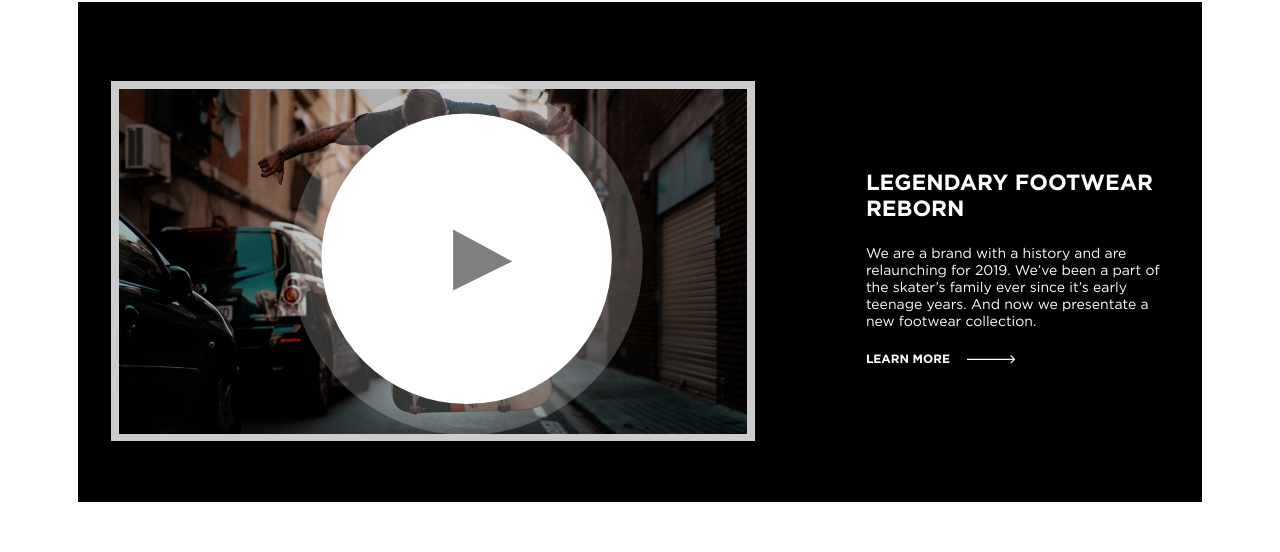
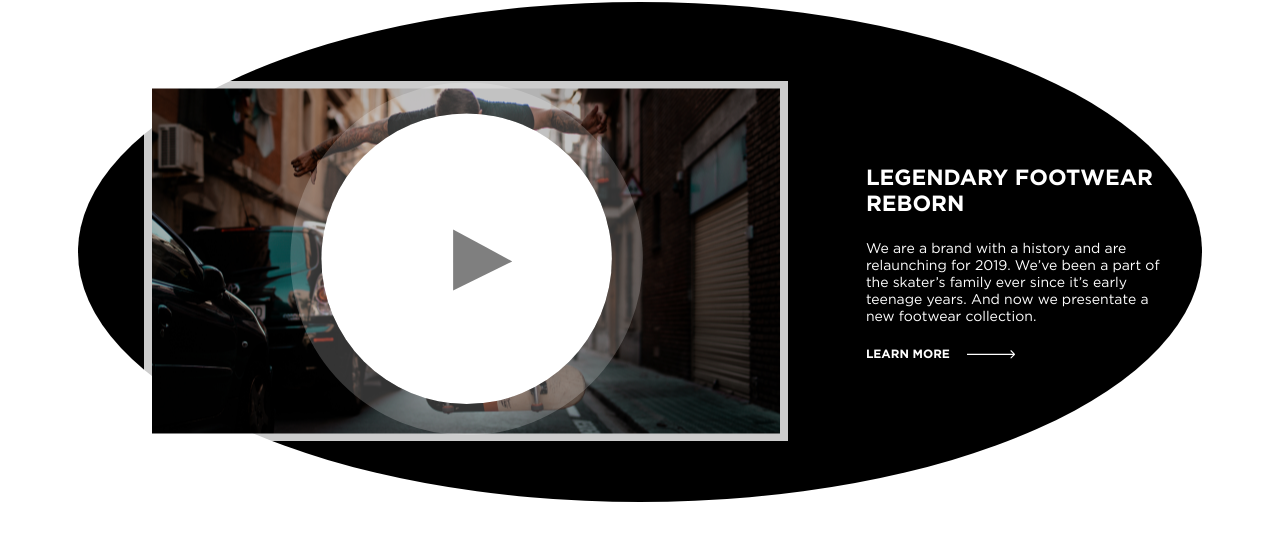
Before and after one commit to WebHeroSchool/axion__denis-sermyagin, a plain HTML site: page index.html in a window 1280 px wide. Shown: the part 770-1322 px from the top of the page. Drawn offline with Linux system fonts and the light colour scheme.

Commit message:
сделал бордер лучше
ТАКУЮ КРАСОТУ НАВЕЛ

```diff
--- a/styles.css
+++ b/styles.css
@@ -228,6 +228,7 @@
   height: 500px;
   width: 100%;
   margin: auto;
+  border-radius: 50%;
 }
 
 .main__bottom__video {
@@ -238,12 +239,13 @@
   margin: 7% 0 0 3%;
   background-image: url(img/video_image.png);
   background-repeat: no-repeat;
+  background-position: center;
 }
 
 .main__bottom__content {
   max-width: 34%;
   color: white;
-  margin-top: 13%;
+  margin: auto;
 }
 
 .main__bottom__source {
```
